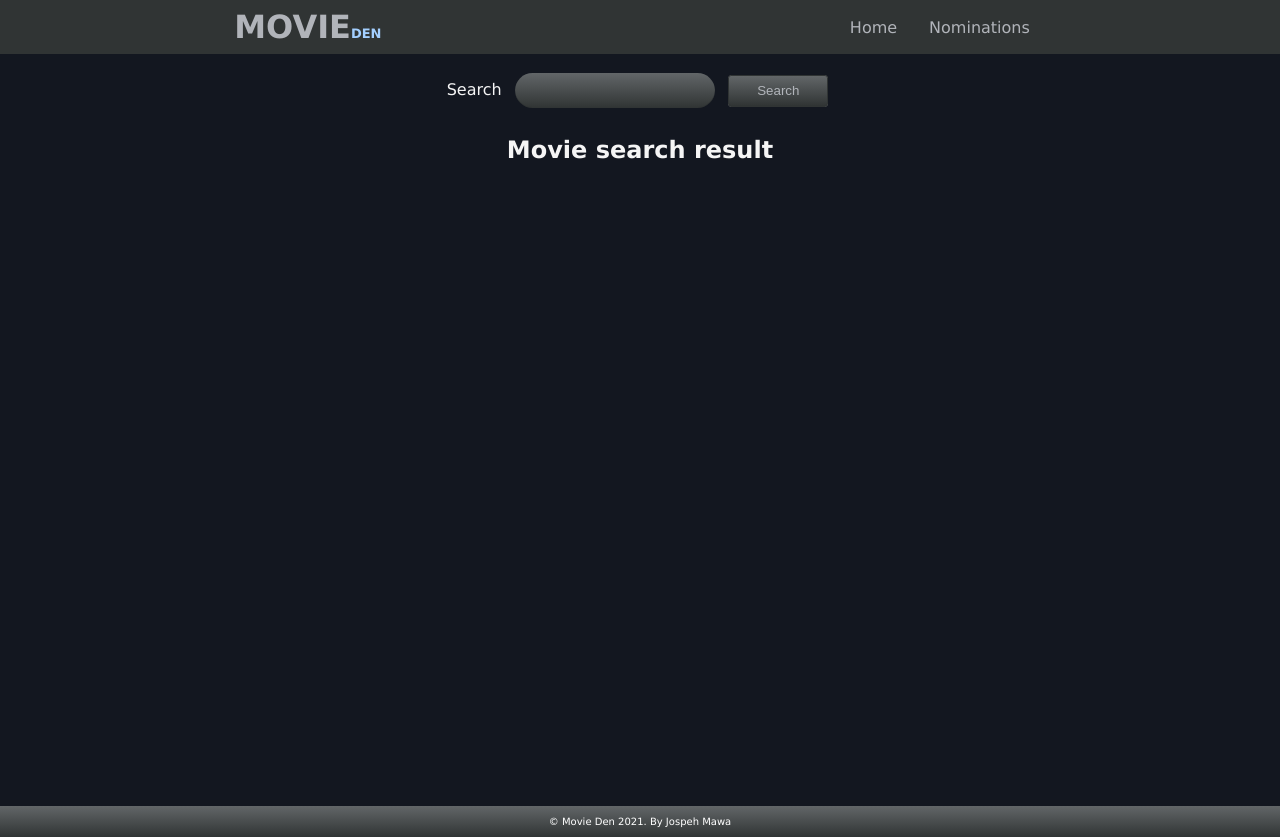
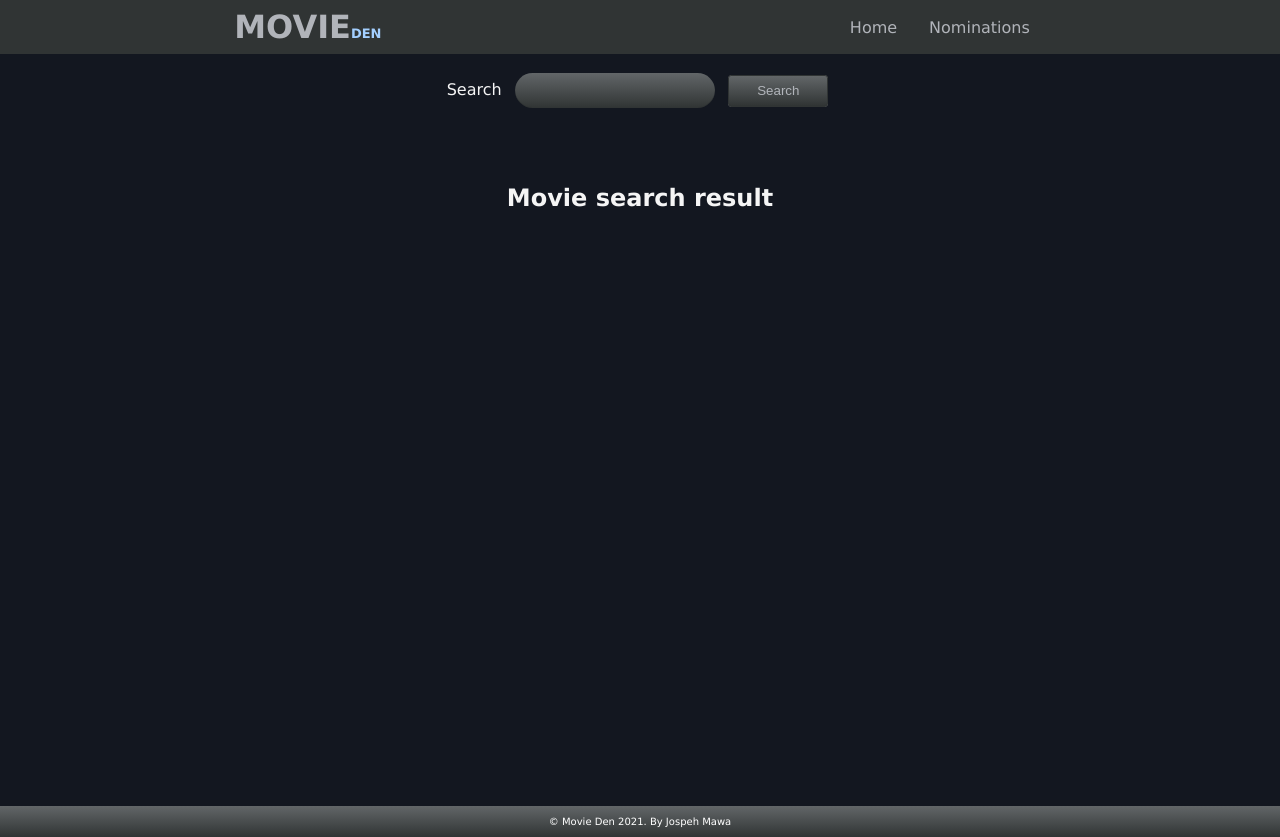
Before and after one commit to nibble0101/shopify-front-end-challenge, a React (Create React App) app: page / in a window 1280 px wide. Built offline with nearby package versions, Linux system fonts and the light colour scheme.

Commit message:
Add flag if nominations reach limit

```diff
--- a/src/components/main/search/SearchResult.js
+++ b/src/components/main/search/SearchResult.js
@@ -12,6 +12,13 @@ export default function SearchResults(props) {
   }
   return (
     <div className="search-result">
+      <div className="warning-wrapper">
+        {props.nominations.length === 5 ? (
+          <p className="warning">
+            You have reached nominations limit of 5 movies
+          </p>
+        ) : null}
+      </div>
       <h2 className="search-result__title">Movie search result</h2>
       <div className="search-result__list">
         {props.movies.map((movie, index) => (
@@ -19,7 +26,7 @@ export default function SearchResults(props) {
             movie={movie}
             nominateMovie={props.nominateMovie}
             rateMovie={props.rateMovie}
-            key={`${movie.imdbID}_${index}` }
+            key={`${movie.imdbID}_${index}`}
             nominations={props.nominations}
           />
         ))}
--- a/src/styles/App.css
+++ b/src/styles/App.css
@@ -76,6 +76,7 @@ body {
 }
 .search-result {
   margin: auto;
+
 }
 .search-result__list {
   display: grid;
```
